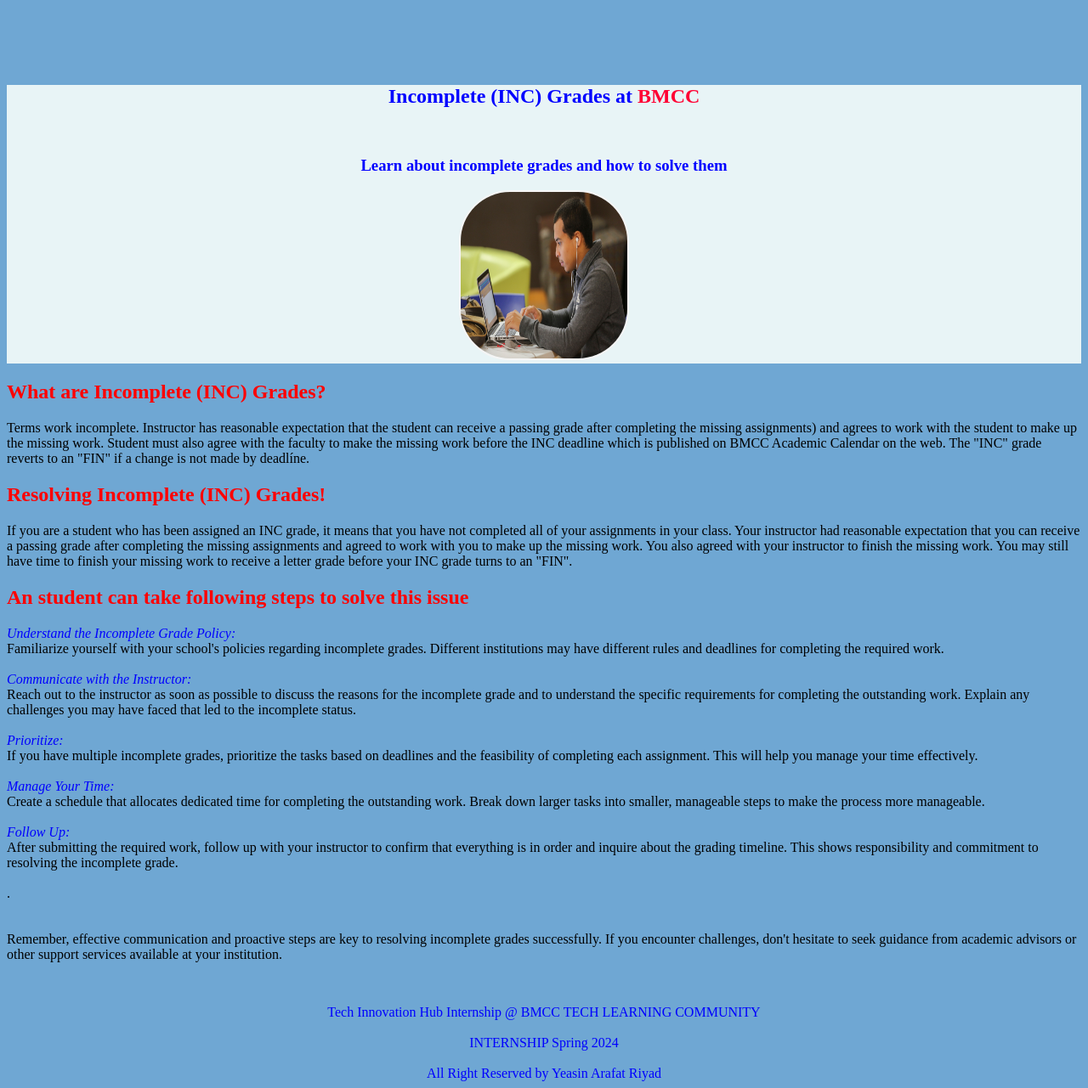
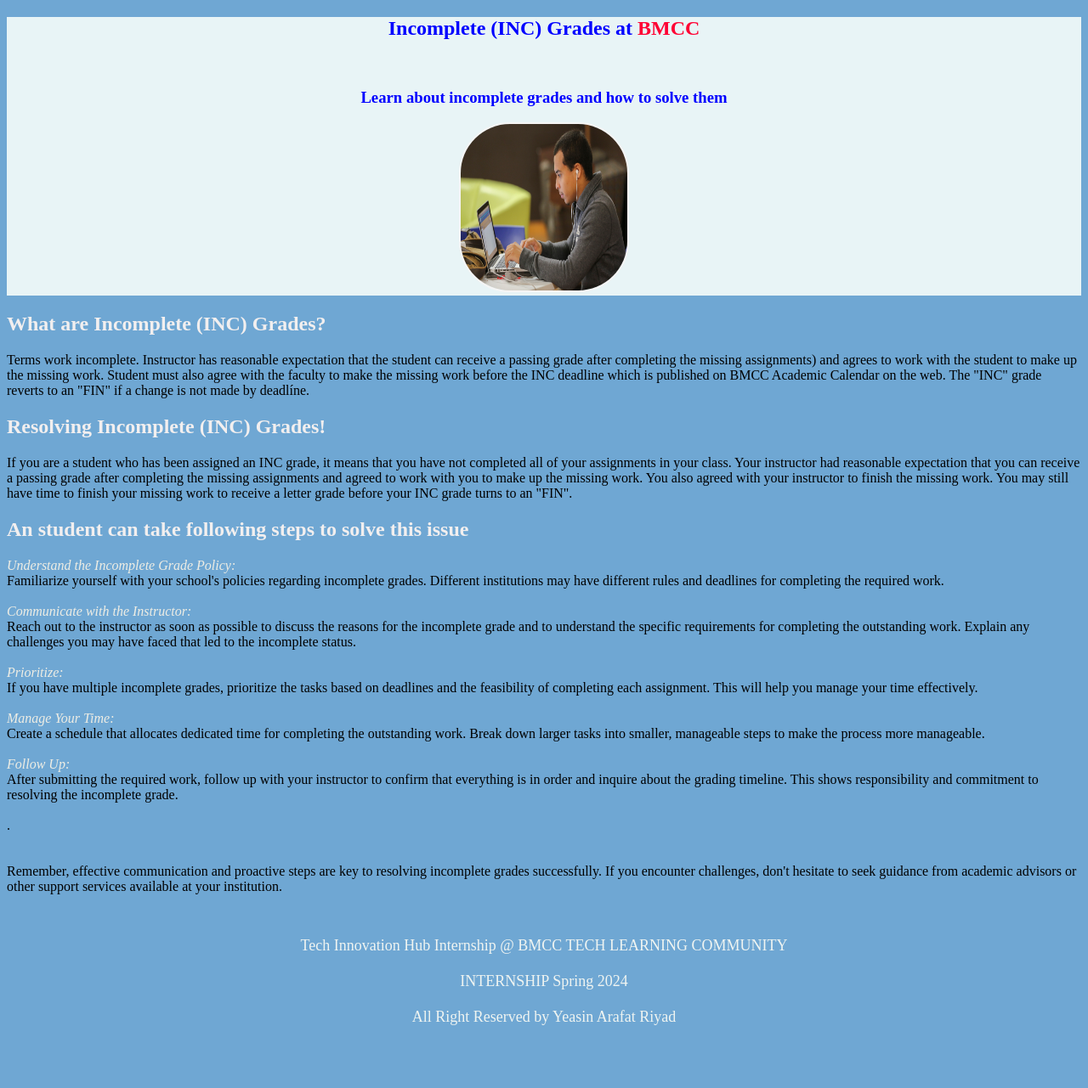
Before and after one commit to Riyad291/Riyad291.github.io, a PHP site: page / in a window 1280 px wide. Shown: the part 301-1582 px from the top of the page at 85% size. After the commit the page ends 1508 px from the top, so only its background shows below. Run offline with PHP 8.4, Linux system fonts and the light colour scheme; some libraries are stand-ins or nearby versions.

Commit message:
Update style.css

```diff
--- a/styles/style.css
+++ b/styles/style.css
@@ -80,7 +80,7 @@ nav input[type=text],input[type=password]{
 /* Working with section one  */
 .firstpart{
     background-color: rgb(232, 244, 246);
-    margin-top: 100px;
+    margin-top: 10px;
     text-align: center;
     color: blue;
 }
@@ -92,13 +92,14 @@ nav input[type=text],input[type=password]{
     border-radius: 60px;
 }
 .questions{
-    color:red;
+    color:rgb(242, 239, 239);
 }
 .description{
-    color:blue;
+    color:rgb(238, 237, 228);
 }
 .footer{
     text-align: center;
     margin-top: 50px;
-    color: blue;
+    color: rgb(239, 244, 241);
+    font-size: large;
 }
```
